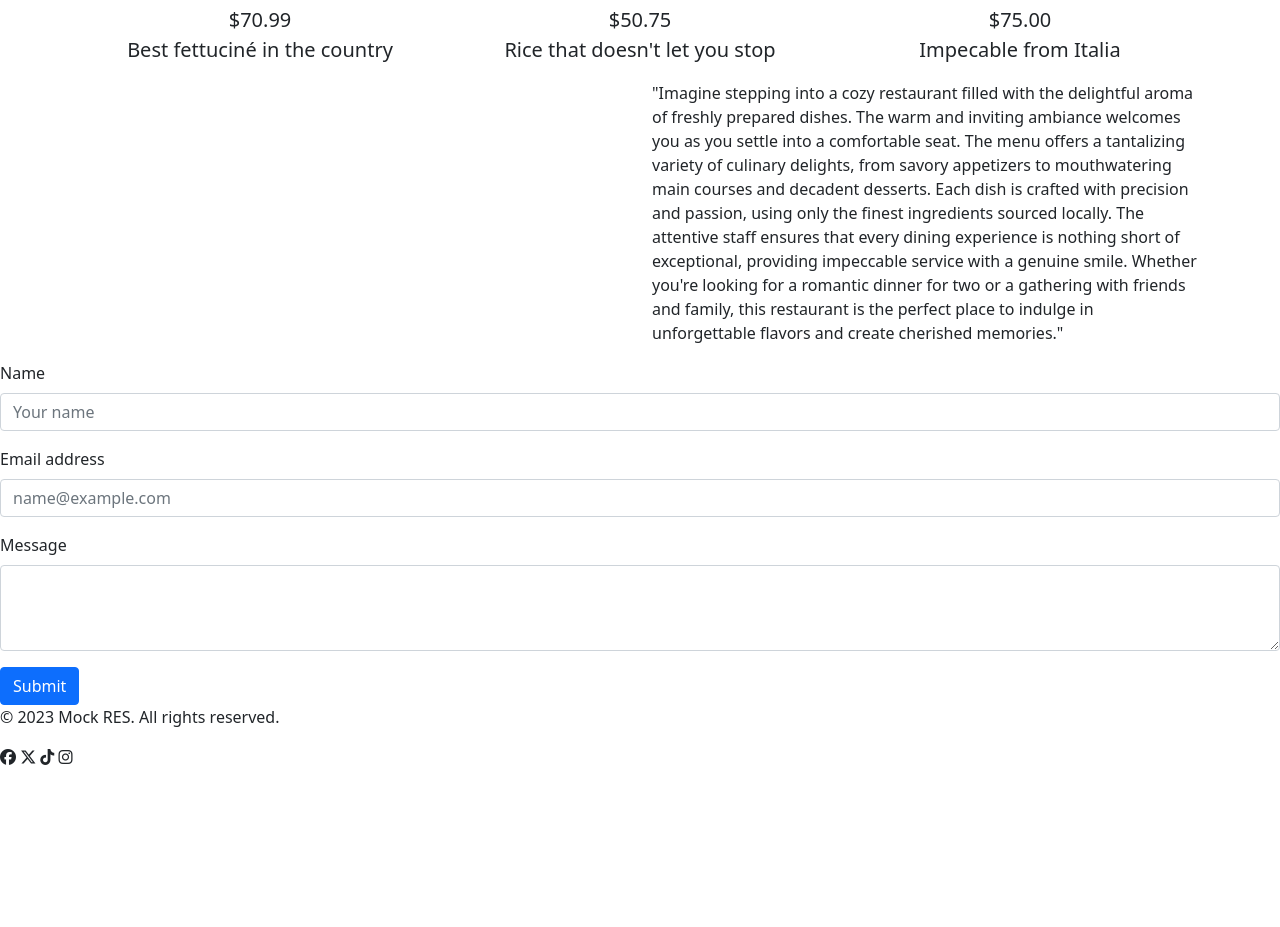
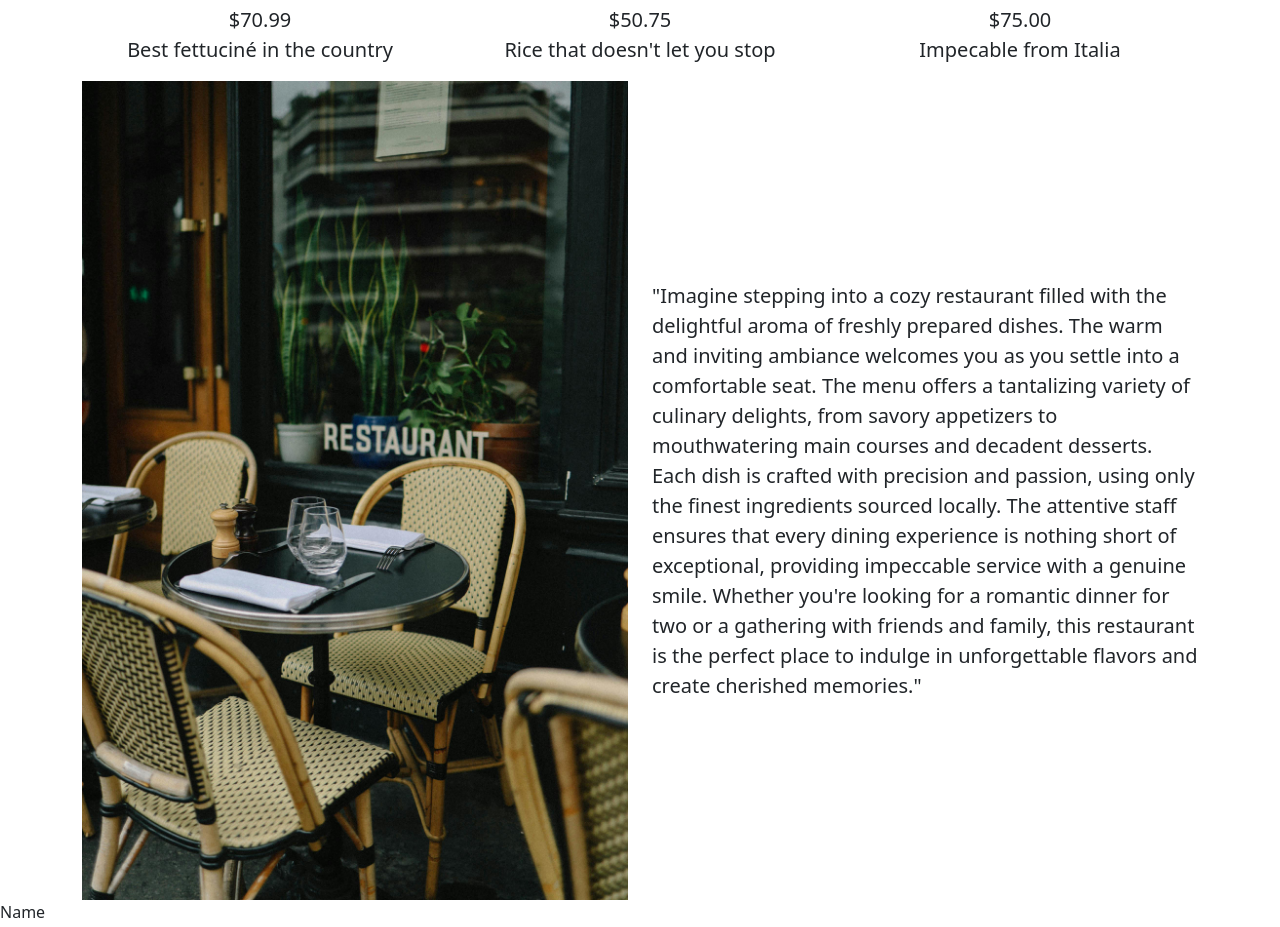
Before and after one commit to BenStephen23/MockRes, a plain HTML site: page index.html in a window 1280 px wide. Shown: the part 1077-2004 px from the top of the page. Before the commit the page ends 1846 px from the top, so only its background shows below. Drawn offline with nearby package versions, Linux system fonts and the light colour scheme.

Commit message:
About us done

```diff
--- a/index.html
+++ b/index.html
@@ -70,12 +70,12 @@
     <section>
         <div class="container">
             <div class="row">
-                <div class="col-6">
-                    <img src="" alt="">
+                <div class="col-sm-6">
+                    <img style="height: 100%;" class="img-fluid h-" src="mockimg/pexels-yelena-odintsova-15638789.jpg" alt="">
                 </div>
 
-                <div class="col-6">
-                    <p>"Imagine stepping into a cozy restaurant filled with the delightful aroma of freshly prepared dishes. The warm and inviting ambiance welcomes you as you settle into a comfortable seat. The menu offers a tantalizing variety of culinary delights, from savory appetizers to mouthwatering main courses and decadent desserts. Each dish is crafted with precision and passion, using only the finest ingredients sourced locally. The attentive staff ensures that every dining experience is nothing short of exceptional, providing impeccable service with a genuine smile. Whether you're looking for a romantic dinner for two or a gathering with friends and family, this restaurant is the perfect place to indulge in unforgettable flavors and create cherished memories."</p>
+                <div class="col-sm-6 d-flex align-items-center">
+                    <p class="mt-3 fs-5">"Imagine stepping into a cozy restaurant filled with the delightful aroma of freshly prepared dishes. The warm and inviting ambiance welcomes you as you settle into a comfortable seat. The menu offers a tantalizing variety of culinary delights, from savory appetizers to mouthwatering main courses and decadent desserts. Each dish is crafted with precision and passion, using only the finest ingredients sourced locally. The attentive staff ensures that every dining experience is nothing short of exceptional, providing impeccable service with a genuine smile. Whether you're looking for a romantic dinner for two or a gathering with friends and family, this restaurant is the perfect place to indulge in unforgettable flavors and create cherished memories."</p>
                 </div>
             </div>
         </div>
--- a/style.css
+++ b/style.css
@@ -56,9 +56,3 @@ header {
 .mymenu img{
     width: -webkit-fill-available;
 }
-/* @media (min-width: 320px ) and (max-width: 768px)  {
-    .row img {
-
-    }
-
-} */
```
